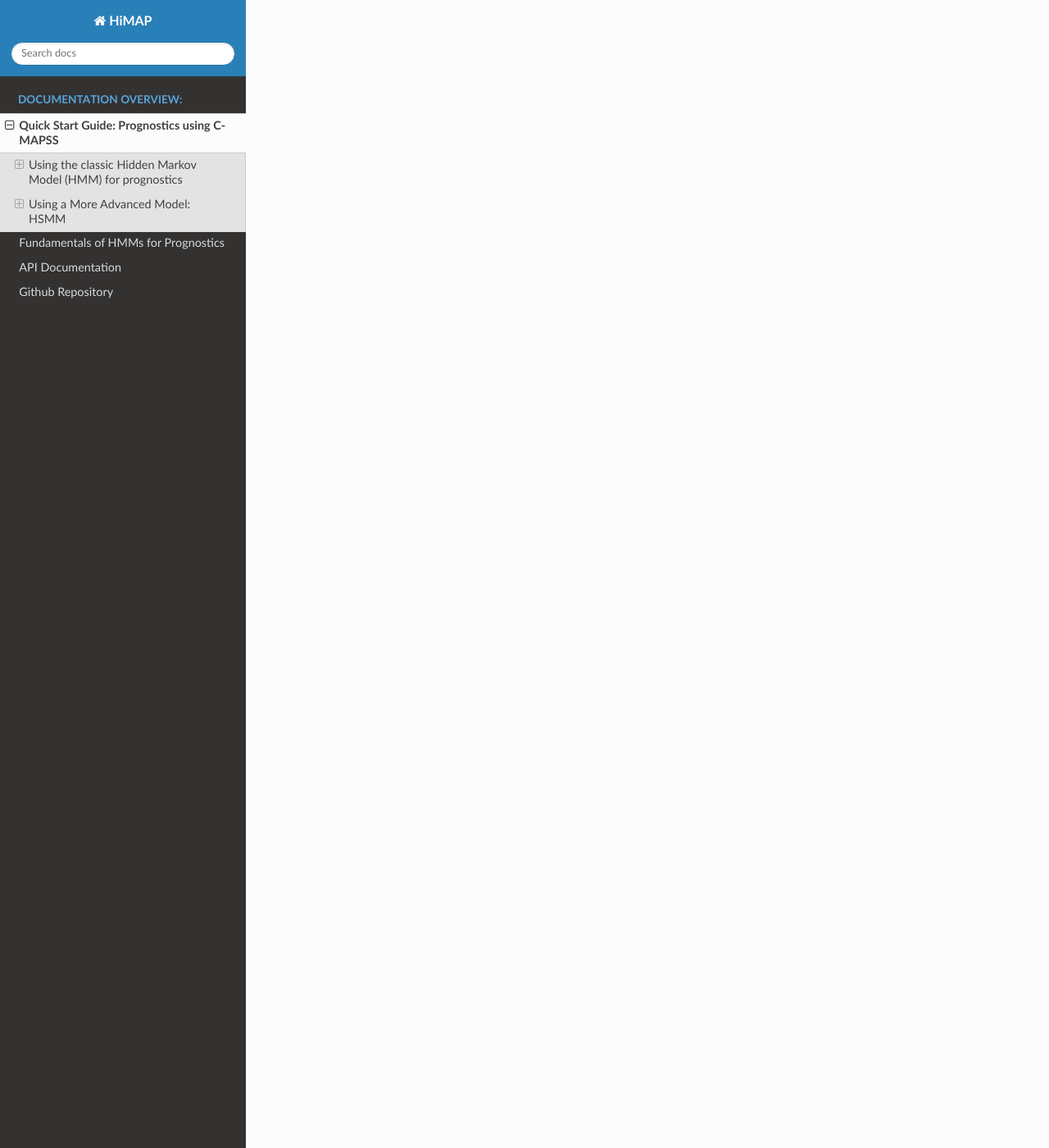
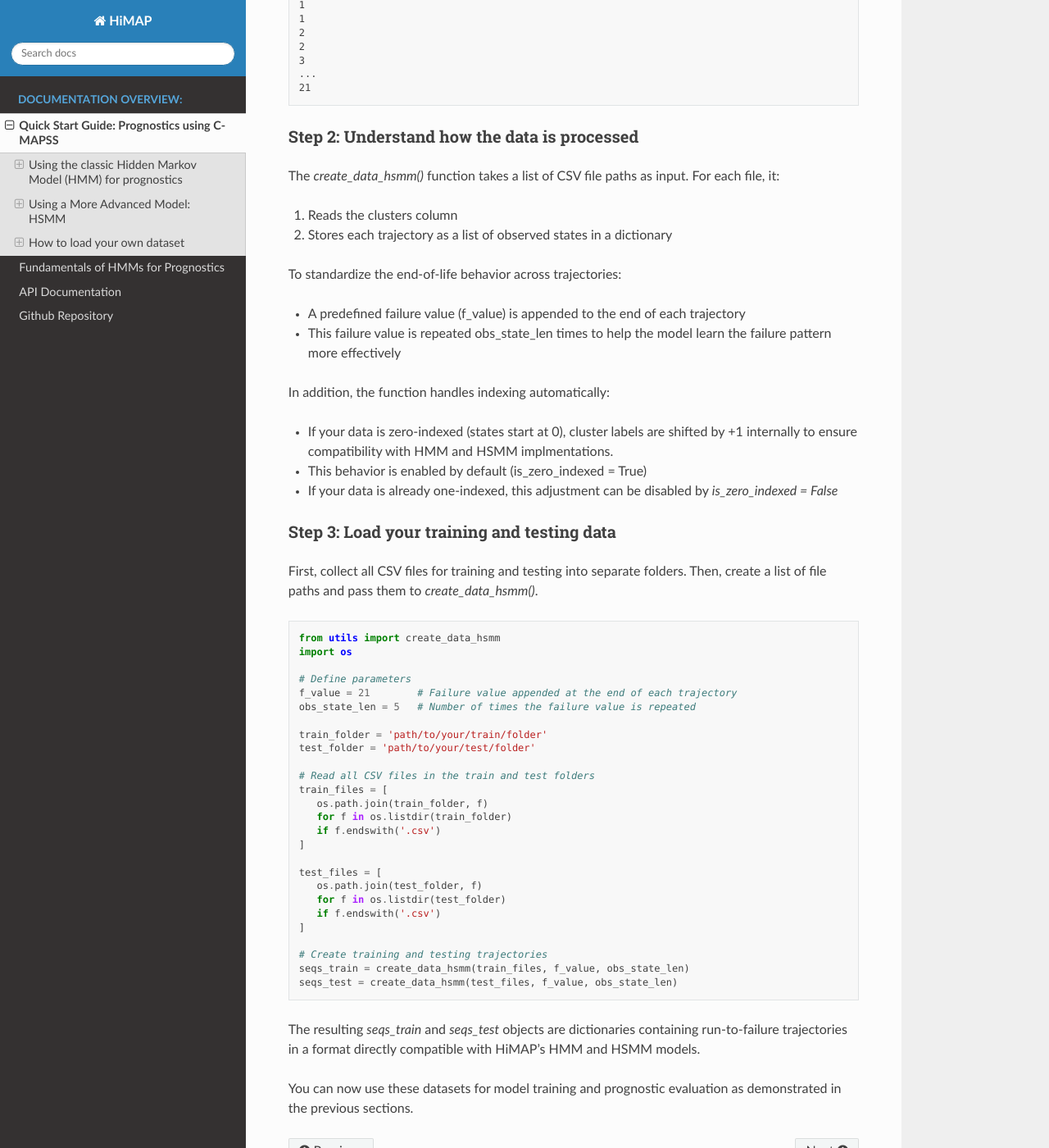
Before and after one commit to GroupiSP/himap, a Sphinx documentation site: the page built from docs/quick_start.rst, in a window 1280 px wide and 1400 px high, scrolled down 5457 px. Shown: the whole window at 82% size. Built offline with Sphinx 7.4.7 and the Read the Docs theme 3.1.0, drawn with Linux system fonts in a browser that asks for light colours; some of the changed text lies outside the part shown.

Commit message:
add contributing.md, update reference in main docs, include load other datasets in quick start docs

```diff
--- a/docs/quick_start.rst
+++ b/docs/quick_start.rst
@@ -146,3 +146,90 @@ By using HSMMs, you’ll likely see improved RUL predictions compared to HMMs! F
 .. image:: _images/hsmm_RUL_plot_traj_19.png
    :align: center
    :width: 600
+
+
+How to load your own dataset
+===========================================================
+
+If you want to use your own dataset with HiMAP for prognostics, you can do so using the auxiliary function `create_data_hsmm()` provided in `utils.py`. This function prepares your data in the correct format for training and testing HMM or HSMM models.
+
+Step 1: Prepare your data files
+-------------------------------
+
+Each run-to-failure trajectory must be stored in a separate CSV file.
+Every CSV file should contain a column named clusters, which represents discrete condition monitoring data (or cluster labels) sampled at a consistent rate.
+
+For example, a single CSV file might look like:
+
+.. code-block:: csv
+
+   clusters
+   1
+   1
+   2
+   2
+   3
+   ...
+   21
+
+
+Step 2: Understand how the data is processed
+---------------------------------------------
+
+The `create_data_hsmm()` function takes a list of CSV file paths as input. For each file, it:
+
+1. Reads the clusters column
+
+2. Stores each trajectory as a list of observed states in a dictionary
+
+To standardize the end-of-life behavior across trajectories:
+
+* A predefined failure value (f_value) is appended to the end of each trajectory
+
+* This failure value is repeated obs_state_len times to help the model learn the failure pattern more effectively
+
+In addition, the function handles indexing automatically:
+
+* If your data is zero-indexed (states start at 0), cluster labels are shifted by +1 internally to ensure compatibility with HMM and HSMM implmentations.
+
+* This behavior is enabled by default (is_zero_indexed = True)
+
+* If your data is already one-indexed, this adjustment can be disabled by `is_zero_indexed = False`
+
+Step 3: Load your training and testing data
+-------------------------------------------
+
+First, collect all CSV files for training and testing into separate folders. Then, create a list of file paths and pass them to `create_data_hsmm()`.
+
+.. code-block:: python
+
+   from utils import create_data_hsmm
+   import os
+
+   # Define parameters
+   f_value = 21        # Failure value appended at the end of each trajectory
+   obs_state_len = 5   # Number of times the failure value is repeated
+
+   train_folder = 'path/to/your/train/folder'
+   test_folder = 'path/to/your/test/folder'
+
+   # Read all CSV files in the train and test folders
+   train_files = [
+      os.path.join(train_folder, f)
+      for f in os.listdir(train_folder)
+      if f.endswith('.csv')
+   ]
+
+   test_files = [
+      os.path.join(test_folder, f)
+      for f in os.listdir(test_folder)
+      if f.endswith('.csv')
+   ]
+
+   # Create training and testing trajectories
+   seqs_train = create_data_hsmm(train_files, f_value, obs_state_len)
+   seqs_test = create_data_hsmm(test_files, f_value, obs_state_len)
+
+The resulting `seqs_train` and `seqs_test` objects are dictionaries containing run-to-failure trajectories in a format directly compatible with HiMAP’s HMM and HSMM models.
+
+You can now use these datasets for model training and prognostic evaluation as demonstrated in the previous sections.
```
Also changed, not shown: CONTRIBUTING.md (added, +52 -0 lines), docs/index.rst (+11 -1 lines), paper.md (+3 -3 lines), 15 other files.
